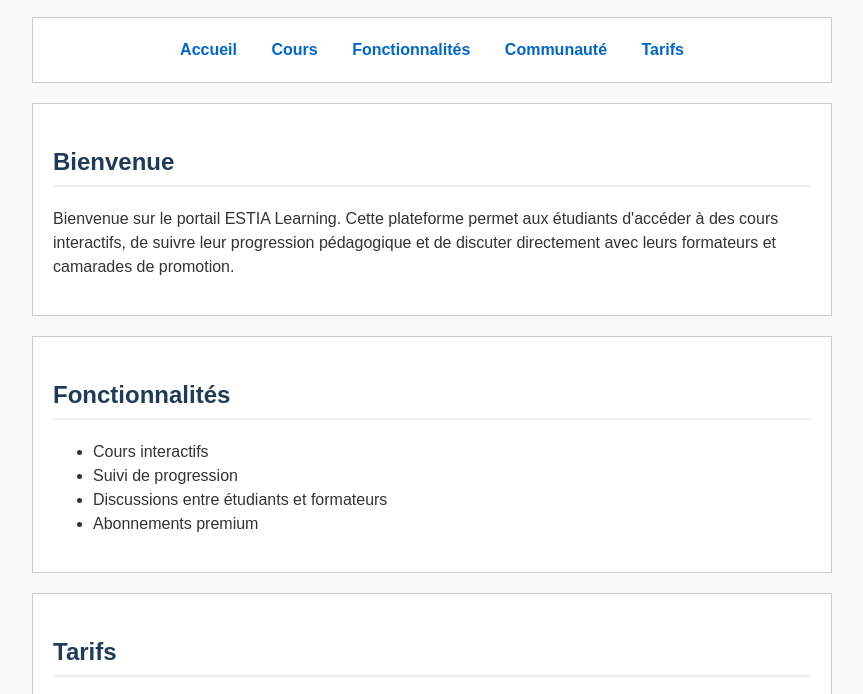
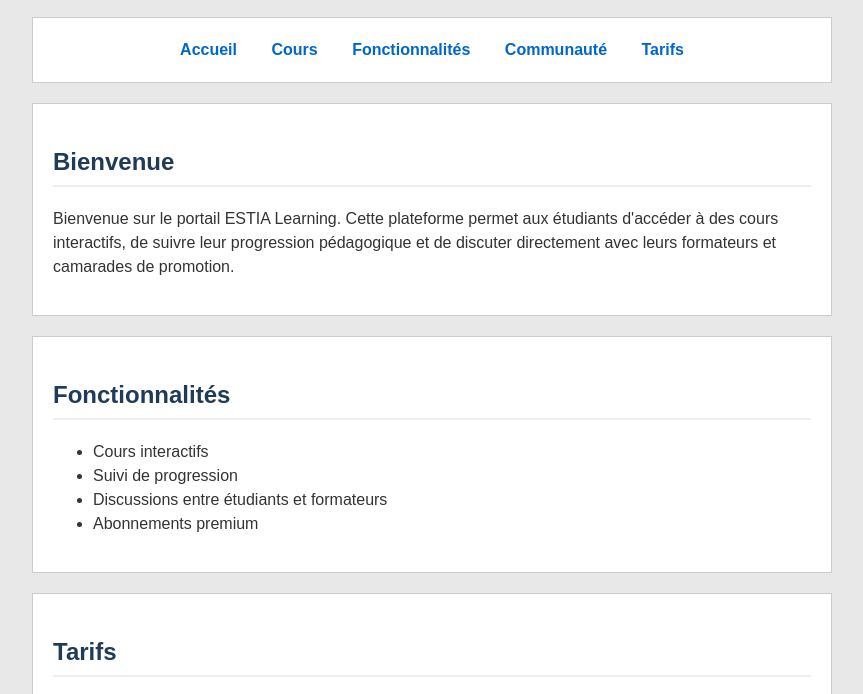
Before and after one commit to Estia-1a/sgv-2025-all-the_turquoise_dreamers, a plain HTML site: page index.html in a window 1280 px wide. Shown: the part 194-888 px from the top of the page, without its empty margins (208-1071 px from the left). Drawn offline with Linux system fonts and the light colour scheme.

Commit message:
changement fond couleur

```diff
--- a/styles/desktop.css
+++ b/styles/desktop.css
@@ -1,6 +1,6 @@
 body {
     font-family: Arial, sans-serif;
-    background-color: #f9f9f9;
+    background-color: #e8e8e8;
     color: #333;
     margin: 40px auto;
     max-width: 800px;
```
